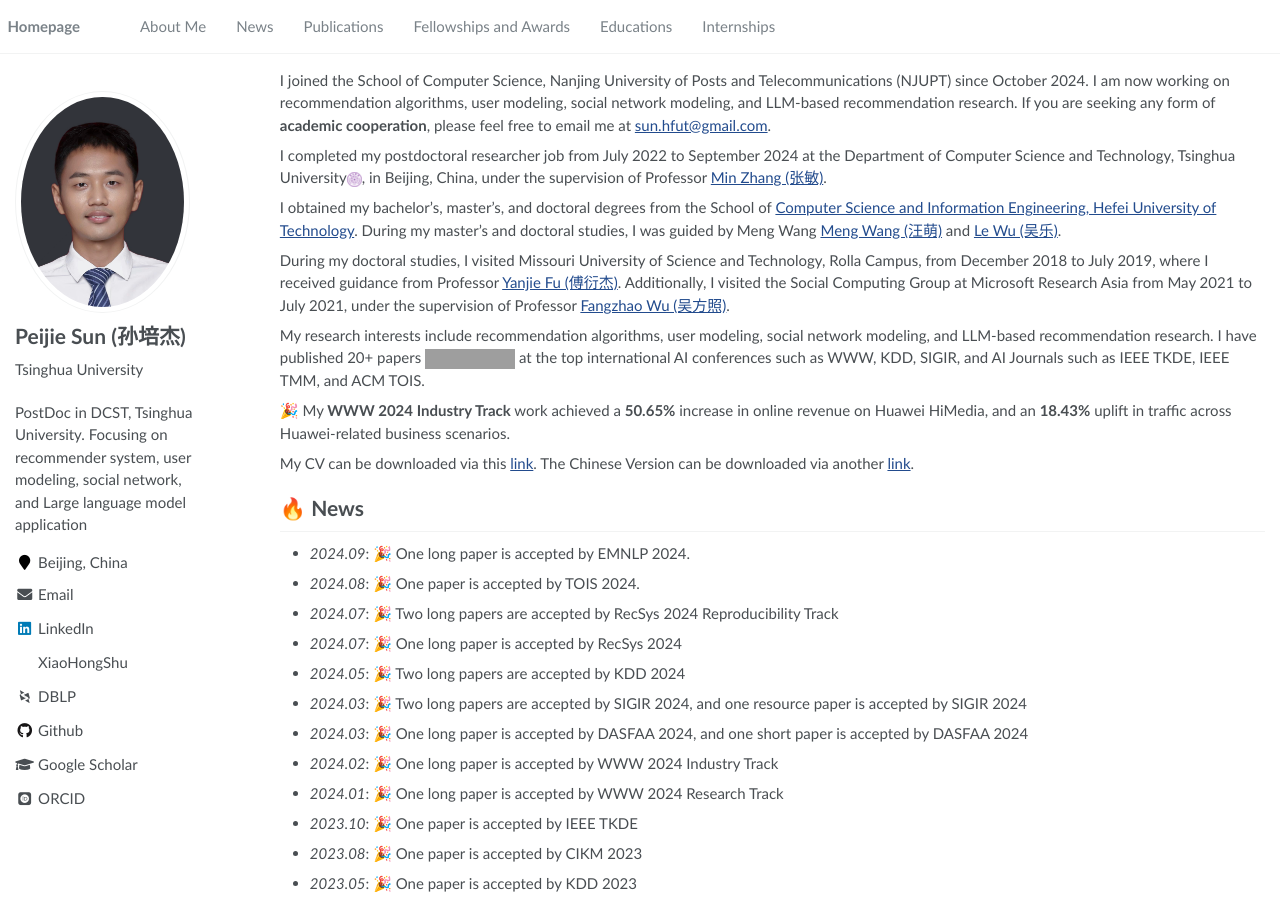
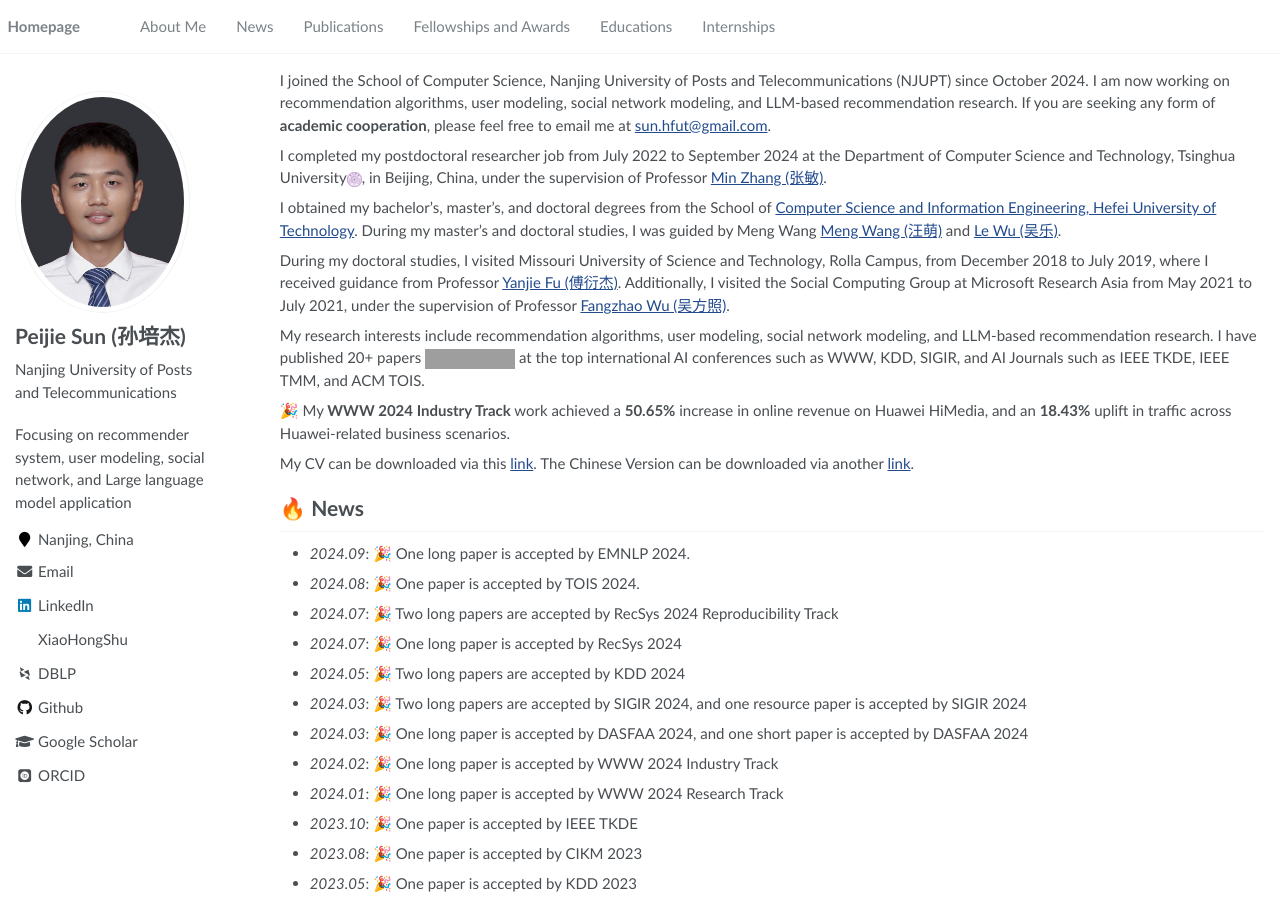
Before and after one commit to PeiJieSun/peijiesun.github.io, a Jekyll site: the page built from _pages/about.md, in a window 1280 px wide and 900 px high. Built offline with Jekyll 4.4.1, drawn with Linux system fonts in a browser that asks for light colours; some web fonts are replaced; comment, search, counter and statistics services are not loaded; grey boxes are pictures that could not be loaded.

Commit message:
Update _config.yml

```diff
--- a/_config.yml
+++ b/_config.yml
@@ -7,7 +7,7 @@
 
 # Site Settings
 title                    : "Peijie Sun (孙培杰)"
-description              : "PostDoc in DCST, Tsinghua University. Focusing on recommender system, user modeling, social network, and Large language model application"
+description              : "Focusing on recommender system, user modeling, social network, and Large language model application"
 repository               : "PeiJieSun/peijiesun.github.io"
 google_scholar_stats_use_cdn : true
 
@@ -23,8 +23,8 @@ baidu_site_verification  : # https://ziyuan.baidu.com/site/index#/
 author:
   name             : "Peijie Sun (孙培杰)"
   avatar           : "images/peijie-share.jpg"
-  bio              : "Tsinghua University"
-  location         : "Beijing, China"
+  bio              : "Nanjing University of Posts and Telecommunications"
+  location         : "Nanjing, China"
   employer         :
   pubmed           :
   googlescholar    : "https://scholar.google.com/citations?user=VSxn2IcAAAAJ"
```
